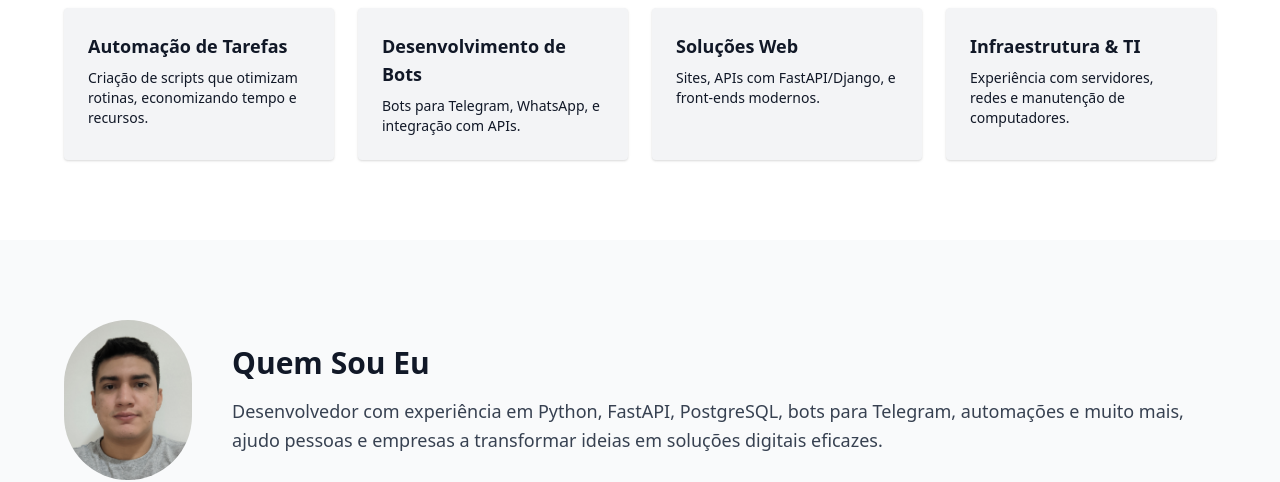
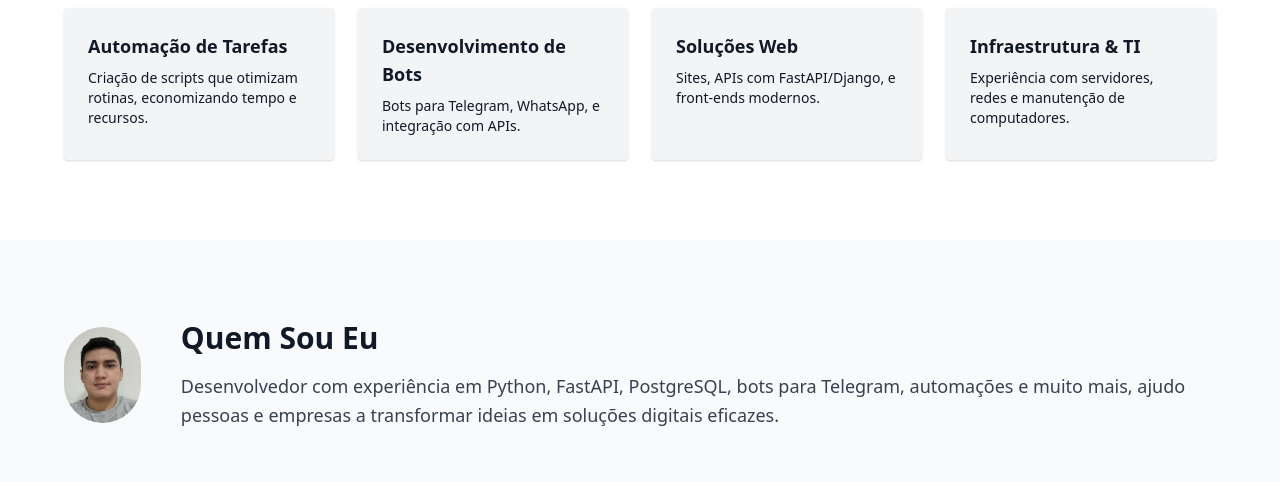
Before and after one commit to paulovitor21/meu-portfolio, a plain HTML site: page index.html in a window 1280 px wide. Shown: the part 480-962 px from the top of the page. Drawn offline with nearby package versions, Linux system fonts and the light colour scheme.

Commit message:
refactor: imagem de perfil

```diff
--- a/index.html
+++ b/index.html
@@ -59,7 +59,7 @@
     <!-- Sobre Mim -->
     <section id="sobre" class="py-20 px-6 bg-gray-50">
       <div class="max-w-6xl mx-auto flex flex-col lg:flex-row gap-10 items-center">
-        <img src="src/profile.jpg" alt="Minha foto" class="w-40 h-40 object-cover rounded-full" />
+        <img src="src/profile.jpg" alt="Minha foto" class="w-24 h-24 object-cover rounded-full" />
         <div>
           <h3 class="text-3xl font-bold mb-4">Quem Sou Eu</h3>
           <p class="text-lg text-gray-700 leading-relaxed">
```
